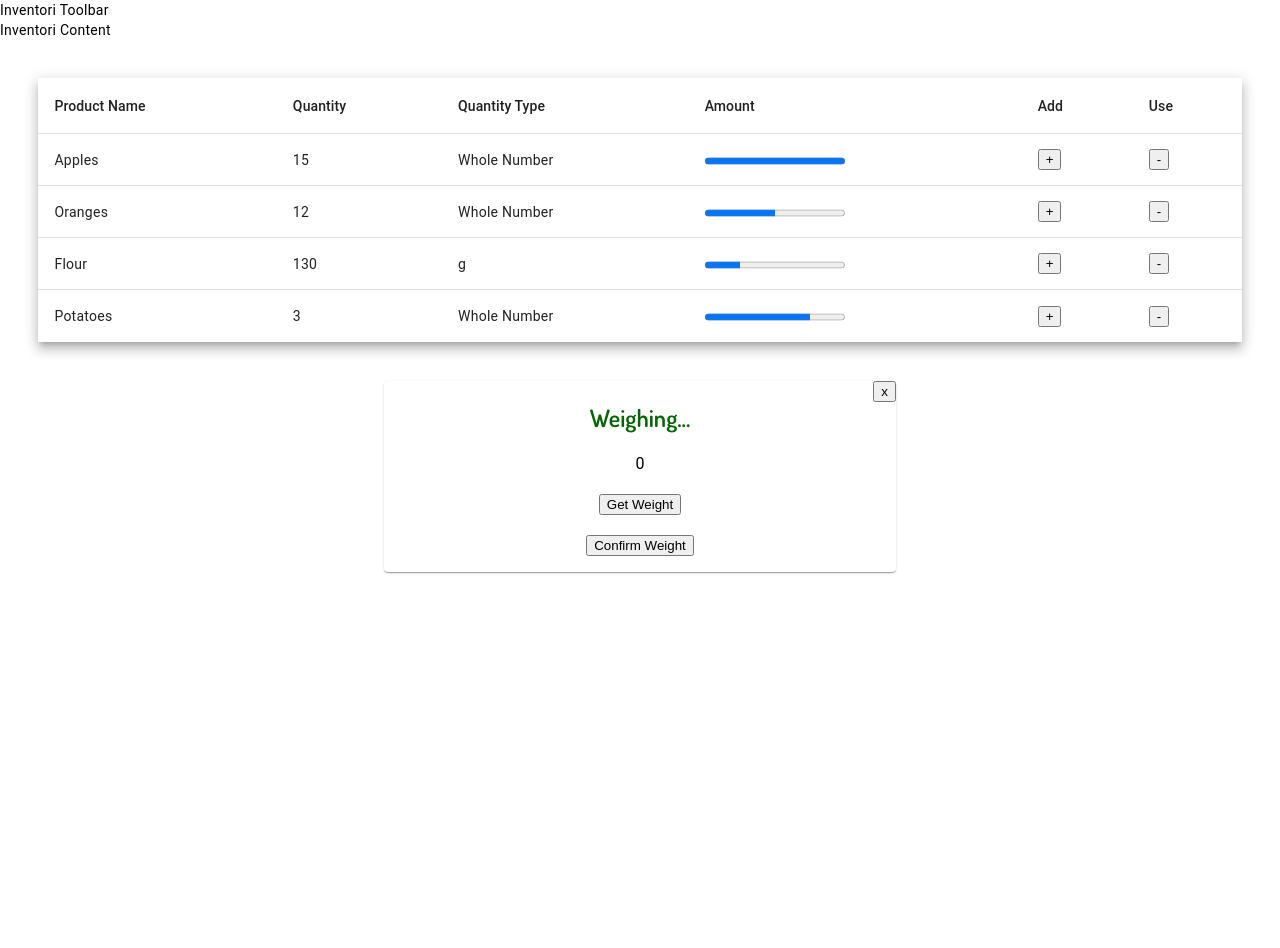
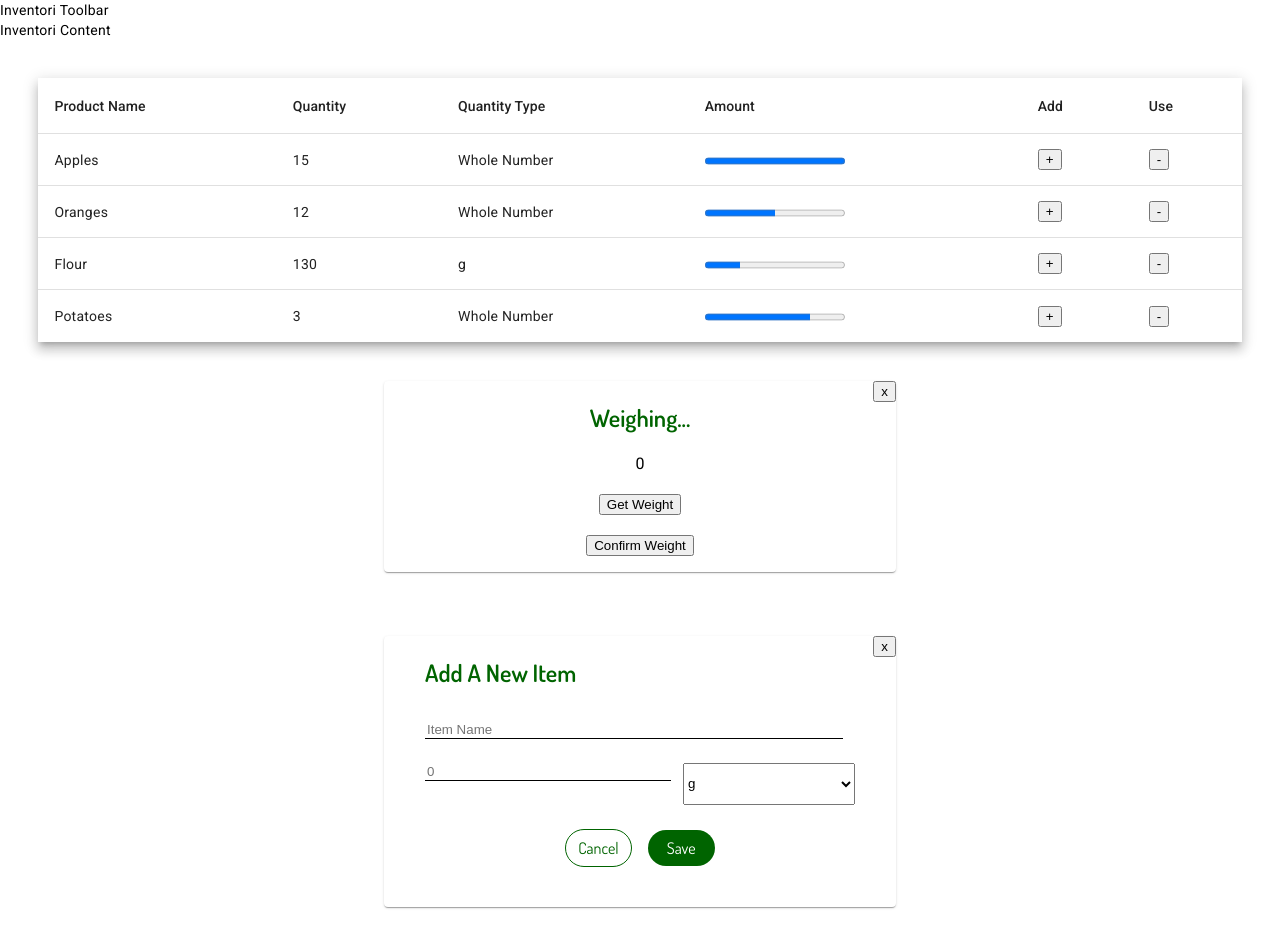
Before and after one commit to zmb6893/inventori, an Angular app in the folder inventori/: page / in a window 1280 px wide. Shown: the top 948 px of the page. Before the commit the page ends 800 px from the top, so only its background shows below. Built offline with nearby package versions, Linux system fonts and the light colour scheme.

Commit message:
Finished separating input-new-item and weight-confirmation components

```diff
--- a/inventori/src/app/app.component.html
+++ b/inventori/src/app/app.component.html
@@ -10,6 +10,7 @@
   <span>Inventori Content</span>
   <app-inventori-table></app-inventori-table>
   <app-weight-confirmation></app-weight-confirmation>
+  <app-input-new-item></app-input-new-item>
 </div>
 
 <router-outlet></router-outlet>
--- a/inventori/src/app/app.module.ts
+++ b/inventori/src/app/app.module.ts
@@ -10,13 +10,15 @@ import { StatusBarComponent } from './status-bar/status-bar.component';
 import { WeightConfirmationComponent } from './weight-confirmation/weight-confirmation.component';
 import { MatCardModule } from "@angular/material/card";
 import { MatProgressSpinnerModule } from '@angular/material/progress-spinner';
+import { InputNewItemComponent } from './input-new-item/input-new-item.component';
 
 @NgModule({
   declarations: [
     AppComponent,
     InventoriTableComponent,
     StatusBarComponent,
-    WeightConfirmationComponent
+    WeightConfirmationComponent,
+    InputNewItemComponent
   ],
   imports: [
     BrowserModule,
--- a/inventori/src/app/input-new-item/input-new-item.component.css
+++ b/inventori/src/app/input-new-item/input-new-item.component.css
@@ -0,0 +1,65 @@
+h1 {
+    font-family: Dosis, sans-serif;
+    font-weight: 600;
+    color: #006400;
+}
+
+.input-table {
+    padding: 0 25px;
+    margin-bottom: 3rem;
+}
+
+.item-inputs {
+    display: grid;
+}
+
+#item-name {
+    grid-column-start: 1;
+    grid-column-end: 3;
+    margin-top: 1rem;
+}
+
+#item-quantity {
+    grid-column: 1;
+}
+
+#item-units {
+    grid-column: 2;
+}
+
+input {
+    border: 0;
+    border-bottom: 1px solid black;
+    margin: 0 0.75rem 1.5rem 0;
+}
+
+.submission-btns {
+    text-align: center;
+    margin: 1.5rem 0;
+}
+
+#cancel-btn, #save-btn {
+    appearance: none;
+    border: none;
+    background-color: transparent;
+    margin: 0 0.5rem;
+}
+
+#save-btn {
+    background-color: #006400;
+    color: white;
+    font-family: "Dosis", sans-serif;
+    font-size: 1rem;
+    border-radius: 1.25rem;
+    padding: .5rem 1.2rem;
+}
+
+#cancel-btn {
+    color: #006400;
+    background-color: white;
+    font-family: "Dosis", sans-serif;
+    font-size: 1rem;
+    border: 0.5px solid #006400;
+    border-radius: 1.25rem;
+    padding: .5rem .75rem;
+}
--- a/inventori/src/app/input-new-item/input-new-item.component.html
+++ b/inventori/src/app/input-new-item/input-new-item.component.html
@@ -1,5 +1,5 @@
 
-<div *ngIf="showingInputItemBox" style="padding-left: 30%; padding-right: 30%;">
+<div *ngIf="showingInputItemBox" style="padding-left: 30%; padding-right: 30%; padding-bottom: 5%;">
     <mat-card>
         <div style="text-align: right;">
             <button (click)="exitInputItemBox()">x</button>
--- a/inventori/src/app/weight-confirmation/weight-confirmation.component.html
+++ b/inventori/src/app/weight-confirmation/weight-confirmation.component.html
@@ -1,4 +1,4 @@
-<div *ngIf="showingWeightBox" style="padding-left: 30%; padding-right: 30%;">
+<div *ngIf="showingWeightBox" style="padding-left: 30%; padding-right: 30%; padding-bottom: 5%;">
     <mat-card>
         <div style="text-align: right;">
             <button (click)="exitWeightBox()">x</button>
--- a/inventori/src/index.html
+++ b/inventori/src/index.html
@@ -16,6 +16,8 @@
   <link rel="preconnect" href="https://fonts.googleapis.com">
   <link rel="preconnect" href="https://fonts.gstatic.com" crossorigin>
   <link href="https://fonts.googleapis.com/css2?family=Bitter:ital,wght@0,100;0,200;0,300;0,400;0,500;1,100&display=swap" rel="stylesheet">
+  <link href="https://fonts.googleapis.com/css2?family=Roboto:wght@300;400;500&display=swap" rel="stylesheet">
+  <link href="https://fonts.googleapis.com/icon?family=Material+Icons" rel="stylesheet">
 </head>
 <body class="mat-typography">
   <app-root></app-root>
```
